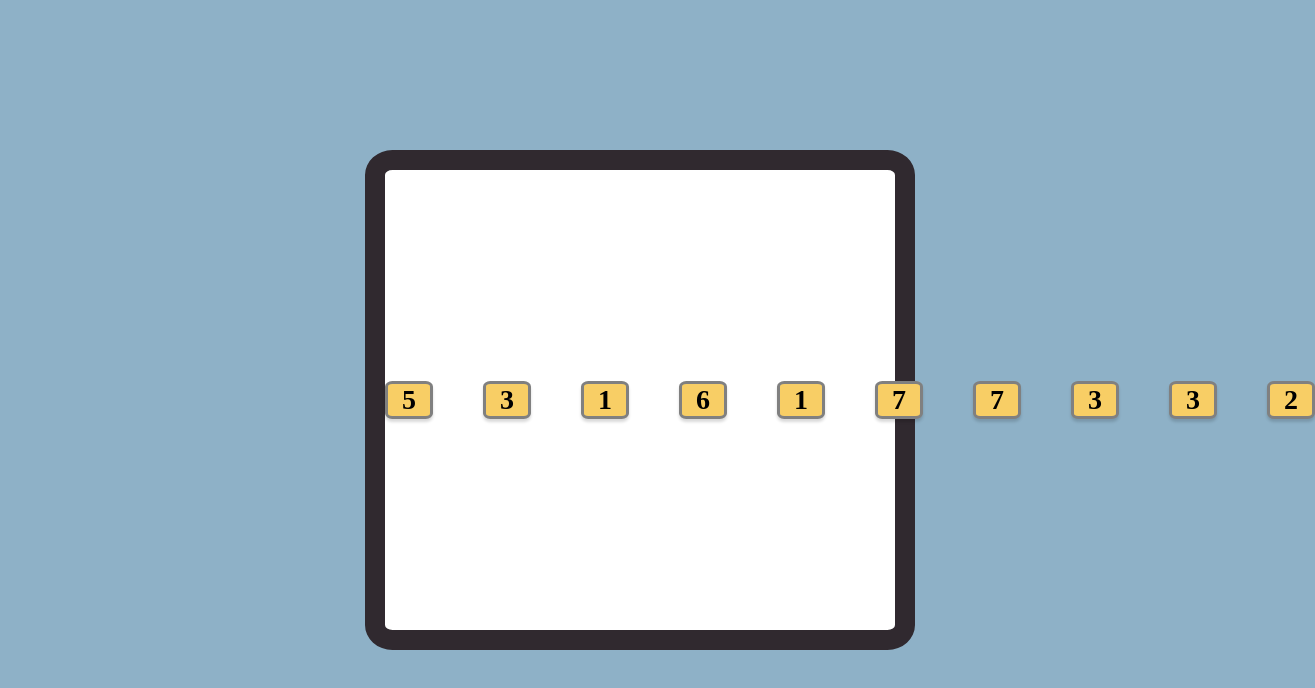
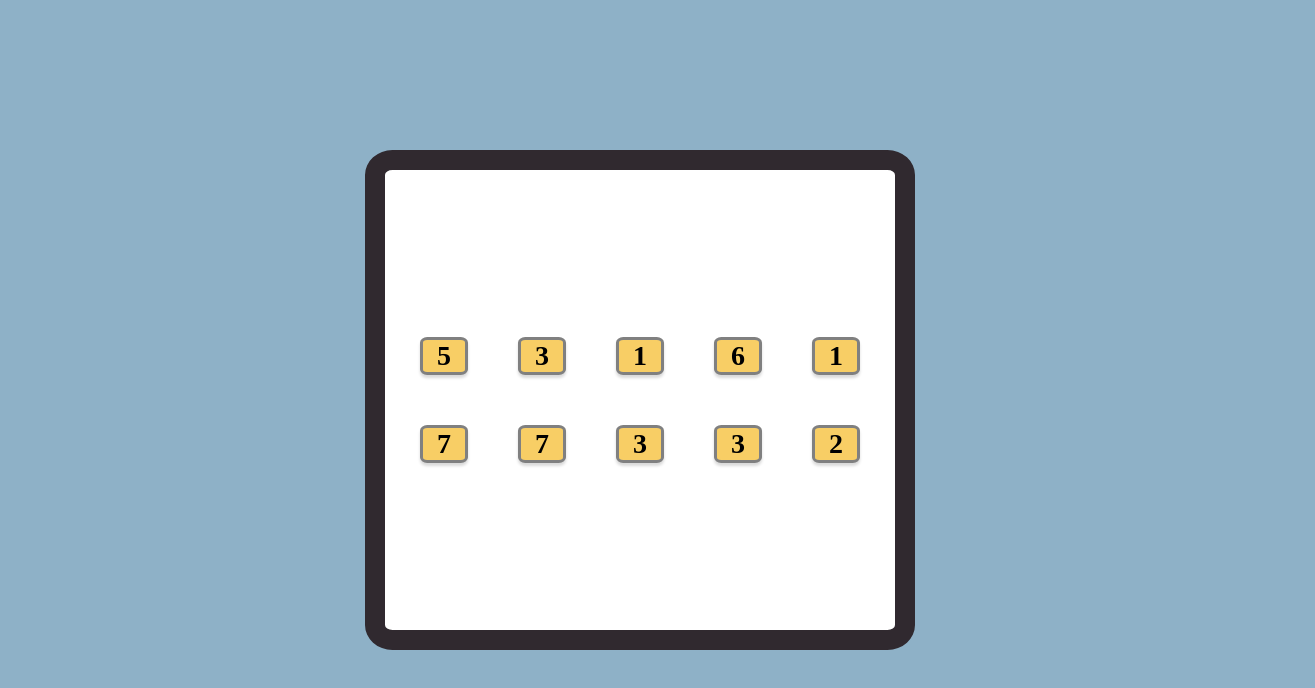
Before and after one commit to copilpatricia/tenzies-game, a React (Create React App) app: page / in a window 1280 px wide. Shown: the top 688 px of the page, 1315 px wide, since content can reach past the window. Built offline with nearby package versions, Linux system fonts and the light colour scheme.

Commit message:
refactor the styling

```diff
--- a/src/App.js
+++ b/src/App.js
@@ -4,7 +4,7 @@ import {useState} from "react";
 function App() {
   const [dice, setDice] = useState(allNewDice());
   const valueDice = dice.map((num) => {
-    return <Die value={num} />;
+    return <Die value={num}/>;
   });
   function allNewDice() {
     let arr = [];
@@ -20,9 +20,7 @@ function App() {
     <div className="container">
       <div className="board">
         <div className="container-die">
-          <div className="cont-one">
             {valueDice}
-          </div>
         </div>
       </div>
     </div>
--- a/src/components/Die.js
+++ b/src/components/Die.js
@@ -1,8 +1,8 @@
 function Die(props) {
   return (
-    <div>
+    <>
       <h2 className="num">{props.value}</h2>
-    </div>
+    </>
   );
 }
 
--- a/src/index.css
+++ b/src/index.css
@@ -14,7 +14,7 @@ body {
   justify-content: center;
   align-items: center;
   height: 100vh;
-  padding: 13px;
+  padding: 6px;
 }
 
 .board {
@@ -30,19 +30,16 @@ body {
 .container-die {
   display: flex;
   flex-wrap: wrap;
-  flex-direction: column;
+  flex-direction: row;
+  align-content: center;
   justify-content: center;
   gap: 50px;
   height: 100%;
+  width: 100%;
 }
 
-.cont-one, .cont-two{
-  display: flex;
-  justify-content: center;
-  gap: 50px;
-}
 
-.cont-one h2, .cont-two h2 {
+ .num {
   border: 3px solid grey;
   border-radius: 15%;
   width: 48px;
@@ -50,6 +47,7 @@ body {
   text-align: center;
   background-color: rgb(248, 206, 101);
   box-shadow: 0px 3px 3px rgba(0, 0, 0, 0.15);
+  font-size: 28px;
 }
 
 .num {
```
